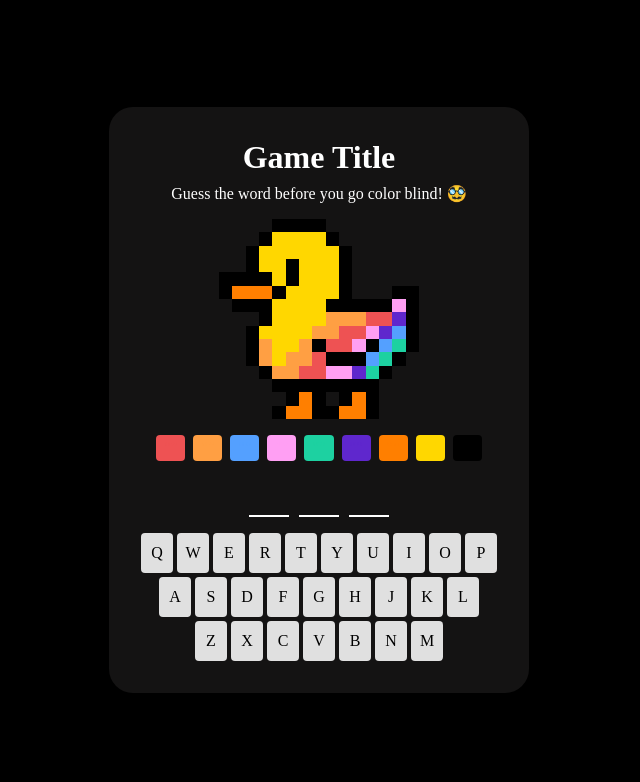
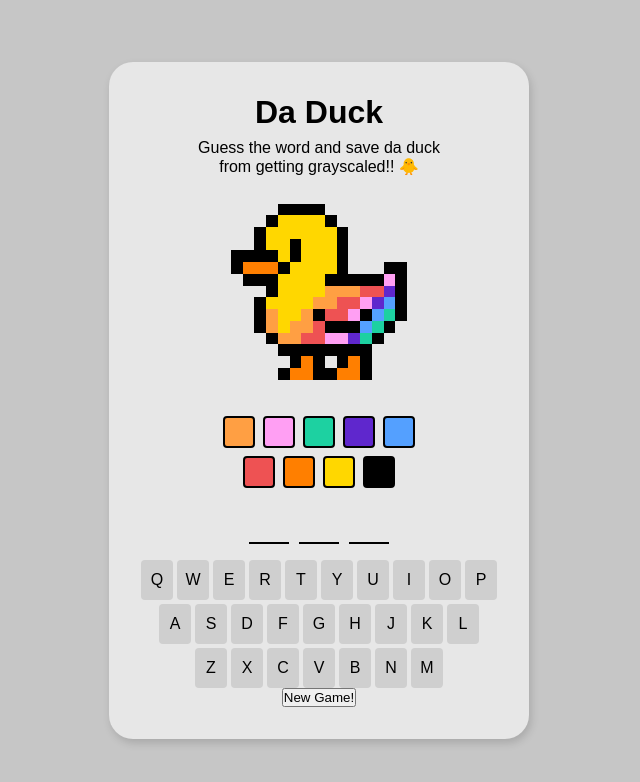
Before and after one commit to grayzm/Hangman, a React (Vite) app: page / in a window 1280 px wide. Shown: the top 782 px of the page, without its empty margins (321-961 px from the left). Built offline with nearby package versions, Linux system fonts and the light colour scheme.

Commit message:
add new game button

```diff
--- a/src/Hangman.css
+++ b/src/Hangman.css
@@ -2,52 +2,70 @@
   margin: 0;
   padding: 0;
   box-sizing: border-box;
+  font-family: Arial, Helvetica, sans-serif;
 }
 
 body {
-  background-color: black;
+  background-color: #c6c6c6;
   justify-items: center;
   align-content: center;
   height: 100vh;
 }
 main {
-  background-color: #141313;
+  background-color: #e7e7e7;
   justify-items: center;
   width: 100%;
-  /* max-width: 400px; */
+  max-width: 420px;
   padding: 32px;
   border-radius: 24px;
+  box-shadow: 2px 4px 8px rgba(0,0,0,0.15);
 }
 
 main h1 {
-  color: white;
+  /* color: white; */
   margin-bottom: 8px;
 }
 
 main p {
-  color: white;
+  /* color: white; */
   margin-bottom: 16px;
+  /* font-size: large; */
+  overflow-wrap: break-word;
+  text-align: center;
 }
 
 /* ========== HOSTAGES ========== */
 .hostage-container {
   display: flex;
+  flex-direction: column;
   gap: 8px;
-  padding-top: 16px;
+  padding-top: 24px;
+  align-items: center;
+}
+
+.hostage-row {
+  display: flex;
+  gap: 8px;
 }
 
 .hostages {
   color: white;
-  padding: 4px 8px;
+  padding: 4px 4px;
   border-radius: 4px;
+  width: 32px;
+  height: 32px;
+  border: 2px solid black;
 }
 
 .killed {
   color: white;
-  padding: 4px 8px;
+  padding: 4px 4px;
   border-radius: 4px;
   filter: grayscale(100%);
-  opacity: 0.3;
+  width: 32px;
+  height: 32px;
+  text-align: center;
+  align-content: center;
 }
 
 /* ========== ANSWER SLOT ========== */
@@ -64,8 +82,8 @@ main p {
   max-width: 40px;
   width: 100%;
   aspect-ratio: 1;
-  border-bottom: 2px solid white;
-  color: white;
+  border-bottom: 2px solid black;
+  /* color: white; */
   align-items: center;
   justify-content: center;
   font-size: larger;
--- a/src/Hangman.jsx
+++ b/src/Hangman.jsx
@@ -5,7 +5,7 @@ import Letters from "./components/Letters";
 import { words } from "./contents/words";
 import Answer from "./components/Answer";
 import Hostages from "./components/Hostages";
-import Duck from "./components/Duck"
+import Duck from "./components/Duck";
 
 // create array of the alphabet
 const alphabet = [
@@ -46,15 +46,15 @@ const generateKeys = alphabet.map((letter) => ({
 }));
 
 const hostageData = [
-  "#ee5253",
   "#ff9f43",
-  "#54a0ff",
   "#ff9ff3",
   "#1dd1a1",
   "#5f27cd",
+  "#54a0ff",
+  "#ee5253",
   "#ff7f00",
   "#ffd700",
-  "#000"
+  "#000",
 ].map((color) => ({
   id: nanoid(3),
   color: color,
@@ -80,15 +80,26 @@ export default function Hangman() {
   });
 
   // render each letter in letters
-  const letterEl = letters.map((item) => (
+  const letterEl = letters.map((item) => {
+    // const letterColorIfGuessed = item.isCorrect ? "1dd1a1" : "ee5253";
+    // const matchingHostage = hostages.find(
+    //   (h) => h.color === letterColorIfGuessed,
+    // );
+    // const isMatchingHostageKilled = matchingHostage
+    //   ? matchingHostage.isKilled
+    //   : false;
+
+    return (
       <Letters
         key={item.id}
         value={item.value}
         isGuessed={item.isGuessed}
         isCorrect={item.isCorrect}
         guess={() => guess(item.id, item.value)}
+        // isHostageKilled={isMatchingHostageKilled}
       />
-  ));
+    );
+  });
 
   // divide letters into rows
   const row1 = letterEl.slice(0, 10);
@@ -125,10 +136,13 @@ export default function Hangman() {
     />
   ));
 
+  const hostageRow1 = hostageEl.slice(0, 5);
+  const hostageRow2 = hostageEl.slice(5, 9);
+
   function killHostage(count) {
     setHostages((prev) =>
       prev.map((hostage, index) =>
-          index === count ? { ...hostage, isKilled: true } : hostage
+        index === count ? { ...hostage, isKilled: true } : hostage,
       ),
     );
   }
@@ -162,45 +176,49 @@ export default function Hangman() {
     } else {
       console.log("wrong guess!");
 
-      killHostage(wrongGuess)
+      killHostage(wrongGuess);
 
       const colorOrder = [
-        "red",
         "orange2",
-        "blue",
         "pink",
         "green",
         "purple",
+        "blue",
+        "red",
         "orange",
         "yellow",
-        "black"
-      ]
+        "black",
+      ];
 
-      const colorToHide = colorOrder[wrongGuess]
+      const colorToHide = colorOrder[wrongGuess];
 
       if (colorToHide) {
         setVisible((prev) => ({
           ...prev,
-          [colorToHide]: false
-        }))
+          [colorToHide]: false,
+        }));
       }
 
-      setWrongGuess(prevCount => prevCount + 1);
+      setWrongGuess((prevCount) => prevCount + 1);
     }
   }
 
   return (
     <main>
-      <h1>Game Title</h1>
-      <p>Guess the word before you go color blind! 🥸</p>
-      <Duck visible={visible}/>
-      <div className="hostage-container">{hostageEl}</div>
+      <h1>Da Duck</h1>
+      <p>Guess the word and save da duck<br></br>from getting grayscaled!! 🐥</p>
+      <Duck visible={visible} />
+      <div className="hostage-container">
+        <div className="hostage-row">{hostageRow1}</div>
+        <div className="hostage-row">{hostageRow2}</div>
+      </div>
       <div className="answer-container">{answerSlot}</div>
       <div className="keyboard-container">
         <div className="keyboard-row">{row1}</div>
         <div className="keyboard-row">{row2}</div>
         <div className="keyboard-row">{row3}</div>
       </div>
+      <button>New Game!</button>
     </main>
   );
 }
--- a/src/components/Duck.css
+++ b/src/components/Duck.css
@@ -10,6 +10,7 @@
     width: 100%;
     max-width: 200px;
     aspect-ratio: 15 / 15;
+    padding: 12px;
 }
 
 .pixel {
@@ -20,7 +21,7 @@
 
 .pixel.grayscale {
     filter: grayscale(100%);
-    opacity: 0.3;
+    opacity: 0.7;
 }
 
 .pixel.empty { background-color: transparent; }
--- a/src/components/Hostages.jsx
+++ b/src/components/Hostages.jsx
@@ -1,11 +1,13 @@
 export default function Hostages(props) {
   const styles = {
-    backgroundColor: props.color,
-    color: props.color
+    backgroundColor: props.isKilled
+      ? `color-mix(in srgb, ${props.color}, transparent 30%)`
+      : props.color,
+    color: props.color,
   };
   return (
     <div style={styles} className={props.isKilled ? "killed" : "hostages"}>
-      ""
+      {props.isKilled ? "💀" : ""}
     </div>
   );
 }
--- a/src/components/Letters.jsx
+++ b/src/components/Letters.jsx
@@ -1,5 +1,5 @@
 export default function Letters(props) {
-  let bgColor = "#e0e0e0";
+  let bgColor = "#cfcfcf";
 
   if (props.isGuessed) {
     bgColor = props.isCorrect ? "#1dd1a1" : "#ee5253";
```
Lines whose indentation alone changed are shown as unchanged.
